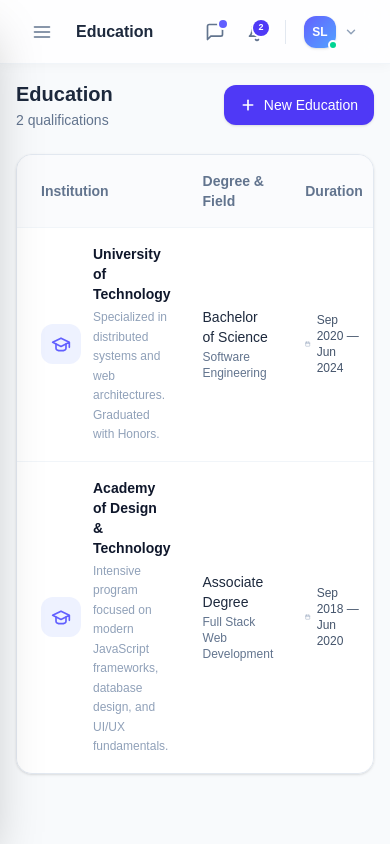
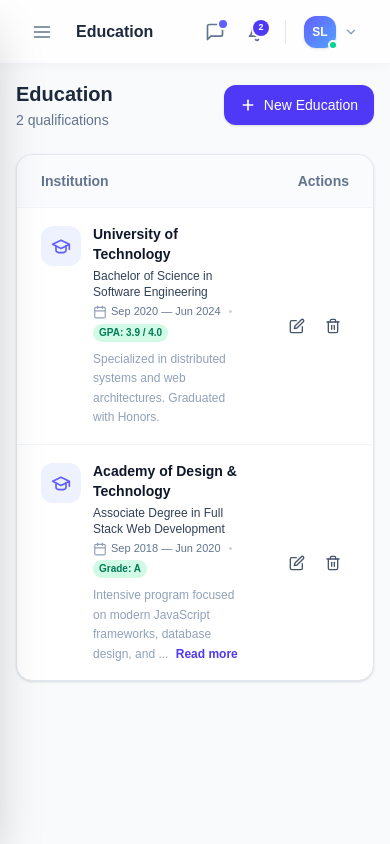
Before and after one commit to Sengleang99/porfolio-das-ui, a Next.js app: page /education in a window 390 px wide. Built offline with nearby package versions, Linux system fonts and the light colour scheme.

Commit message:
Improve description read more text

```diff
--- a/src/components/dashboard/education/EducationTable.tsx
+++ b/src/components/dashboard/education/EducationTable.tsx
@@ -1,3 +1,4 @@
+import { useState } from "react";
 import { Button, Badge } from "@/components/ui";
 import type { Education } from "@/types/education";
 
@@ -111,15 +112,21 @@ export function EducationTable({
   onEdit,
   onDelete,
 }: EducationTableProps) {
+  const [expandedIds, setExpandedIds] = useState<Record<string, boolean>>({});
+
+  const toggleExpand = (id: string) => {
+    setExpandedIds((prev) => ({ ...prev, [id]: !prev[id] }));
+  };
+
   return (
     <div className="w-full overflow-x-auto rounded-2xl border border-slate-200 bg-white shadow-sm">
       <table className="w-full text-left border-collapse text-sm">
         <thead>
           <tr className="border-b border-slate-100 bg-slate-50/75 text-slate-500 font-semibold">
             <th className="p-4 pl-6">Institution</th>
-            <th className="p-4">Degree & Field</th>
-            <th className="p-4">Duration</th>
-            <th className="p-4">Grade</th>
+            <th className="p-4 hidden md:table-cell">Degree & Field</th>
+            <th className="p-4 hidden md:table-cell">Duration</th>
+            <th className="p-4 hidden md:table-cell">Grade</th>
             <th className="p-4 pr-6 text-right">Actions</th>
           </tr>
         </thead>
@@ -131,25 +138,62 @@ export function EducationTable({
             >
               {/* Institution */}
               <td className="p-4 pl-6">
-                <div className="flex items-center gap-3">
-                  <div className="w-10 h-10 rounded-xl bg-indigo-50 flex items-center justify-center shrink-0">
+                <div className="flex items-start gap-3">
+                  <div className="w-10 h-10 rounded-xl bg-indigo-50 flex items-center justify-center shrink-0 mt-0.5">
                     <IconGraduation />
                   </div>
-                  <div>
+                  <div className="min-w-0 flex-1">
                     <span className="font-semibold text-slate-900 block group-hover:text-indigo-600 transition-colors duration-150">
                       {item.institution}
                     </span>
+
+                    {/* Mobile-only inline details */}
+                    <div className="md:hidden mt-1 space-y-1 font-medium">
+                      <span className="text-xs text-slate-700 block">
+                        {item.degree} in {item.fieldOfStudy}
+                      </span>
+                      <div className="flex flex-wrap items-center gap-x-2 gap-y-1 text-slate-500 text-[11px]">
+                        <span className="flex items-center gap-1">
+                          <IconCalendar /> {formatDate(item.startDate)} — {formatDate(item.endDate)}
+                        </span>
+                        {item.grade && (
+                          <>
+                            <span className="text-slate-300">•</span>
+                            <Badge variant="success" size="sm">
+                              {item.grade}
+                            </Badge>
+                          </>
+                        )}
+                      </div>
+                    </div>
+
                     {item.description && (
-                      <p className="text-xs text-slate-400 mt-1 max-w-xs md:max-w-md whitespace-pre-wrap leading-relaxed">
-                        {item.description}
-                      </p>
+                      <div className="text-xs text-slate-400 mt-2 max-w-xs md:max-w-md">
+                        <p className="inline leading-relaxed whitespace-pre-wrap">
+                          {item.description.length > 80 && !expandedIds[item.id]
+                            ? `${item.description.slice(0, 80)}... `
+                            : item.description + " "}
+                        </p>
+                        {item.description.length > 80 && (
+                          <button
+                            type="button"
+                            onClick={(e) => {
+                              e.stopPropagation();
+                              toggleExpand(item.id);
+                            }}
+                            className="text-indigo-600 hover:text-indigo-700 font-semibold inline hover:underline ml-1 cursor-pointer focus:outline-none"
+                          >
+                            {expandedIds[item.id] ? "Show less" : "Read more"}
+                          </button>
+                        )}
+                      </div>
                     )}
                   </div>
                 </div>
               </td>
 
               {/* Degree & Field */}
-              <td className="p-4">
+              <td className="p-4 hidden md:table-cell">
                 <div>
                   <span className="font-medium text-slate-800 block">
                     {item.degree}
@@ -161,7 +205,7 @@ export function EducationTable({
               </td>
 
               {/* Duration */}
-              <td className="p-4">
+              <td className="p-4 hidden md:table-cell">
                 <div className="flex items-center gap-1.5 text-slate-600 font-medium">
                   <IconCalendar />
                   <span className="text-xs">
@@ -171,7 +215,7 @@ export function EducationTable({
               </td>
 
               {/* Grade */}
-              <td className="p-4">
+              <td className="p-4 hidden md:table-cell">
                 {item.grade ? (
                   <Badge variant="success" size="sm">
                     {item.grade}
--- a/src/components/dashboard/experience/ExperienceTable.tsx
+++ b/src/components/dashboard/experience/ExperienceTable.tsx
@@ -1,3 +1,4 @@
+import { useState } from "react";
 import { Button, Badge } from "@/components/ui";
 import type { Experience } from "@/types/experience";
 
@@ -126,15 +127,21 @@ export function ExperienceTable({
   onEdit,
   onDelete,
 }: ExperienceTableProps) {
+  const [expandedIds, setExpandedIds] = useState<Record<string, boolean>>({});
+
+  const toggleExpand = (id: string) => {
+    setExpandedIds((prev) => ({ ...prev, [id]: !prev[id] }));
+  };
+
   return (
     <div className="w-full overflow-x-auto rounded-2xl border border-slate-200 bg-white shadow-sm">
       <table className="w-full text-left border-collapse text-sm">
         <thead>
           <tr className="border-b border-slate-100 bg-slate-50/75 text-slate-500 font-semibold">
             <th className="p-4 pl-6">Role & Company</th>
-            <th className="p-4">Type</th>
-            <th className="p-4">Duration</th>
-            <th className="p-4">Location</th>
+            <th className="p-4 hidden md:table-cell">Type</th>
+            <th className="p-4 hidden md:table-cell">Duration</th>
+            <th className="p-4 hidden md:table-cell">Location</th>
             <th className="p-4 pr-6 text-right">Actions</th>
           </tr>
         </thead>
@@ -146,28 +153,60 @@ export function ExperienceTable({
             >
               {/* Role & Company */}
               <td className="p-4 pl-6">
-                <div className="flex items-center gap-3">
-                  <div className="w-10 h-10 rounded-xl bg-indigo-50 flex items-center justify-center shrink-0">
+                <div className="flex items-start gap-3">
+                  <div className="w-10 h-10 rounded-xl bg-indigo-50 flex items-center justify-center shrink-0 mt-0.5">
                     <IconBriefcase />
                   </div>
-                  <div>
+                  <div className="min-w-0 flex-1">
                     <span className="font-semibold text-slate-900 block group-hover:text-indigo-600 transition-colors duration-150">
                       {item.role}
                     </span>
                     <span className="text-xs text-slate-500 block font-medium">
                       {item.company}
                     </span>
+
+                    {/* Mobile-only inline details */}
+                    <div className="flex flex-wrap items-center gap-x-2 gap-y-1 mt-1 text-xs text-slate-500 font-medium md:hidden">
+                      <span className="inline-flex items-center px-1.5 py-0.5 rounded bg-slate-100 text-slate-600">
+                        {item.employmentType}
+                      </span>
+                      <span className="text-slate-300">•</span>
+                      <span className="flex items-center gap-1">
+                        <IconMapPin /> {item.location}
+                      </span>
+                      <span className="text-slate-300">•</span>
+                      <span className="flex items-center gap-1">
+                        <IconCalendar /> {formatDate(item.startDate)} — {formatDate(item.endDate)}
+                      </span>
+                    </div>
+
                     {item.description && (
-                      <p className="text-xs text-slate-400 mt-1 max-w-xs md:max-w-md whitespace-pre-wrap leading-relaxed">
-                        {item.description}
-                      </p>
+                      <div className="text-xs text-slate-400 mt-2 max-w-xs md:max-w-md">
+                        <p className="inline leading-relaxed whitespace-pre-wrap">
+                          {item.description.length > 80 && !expandedIds[item.id]
+                            ? `${item.description.slice(0, 80)}... `
+                            : item.description + " "}
+                        </p>
+                        {item.description.length > 80 && (
+                          <button
+                            type="button"
+                            onClick={(e) => {
+                              e.stopPropagation();
+                              toggleExpand(item.id);
+                            }}
+                            className="text-indigo-600 hover:text-indigo-700 font-semibold inline hover:underline ml-1 cursor-pointer focus:outline-none"
+                          >
+                            {expandedIds[item.id] ? "Show less" : "Read more"}
+                          </button>
+                        )}
+                      </div>
                     )}
                   </div>
                 </div>
               </td>
 
               {/* Employment Type */}
-              <td className="p-4">
+              <td className="p-4 hidden md:table-cell">
                 <Badge
                   variant={
                     item.employmentType === "Full-time" ? "primary" : "info"
@@ -179,7 +218,7 @@ export function ExperienceTable({
               </td>
 
               {/* Duration */}
-              <td className="p-4">
+              <td className="p-4 hidden md:table-cell">
                 <div className="flex items-center gap-1.5 text-slate-600 font-medium">
                   <IconCalendar />
                   <span className="text-xs">
@@ -189,7 +228,7 @@ export function ExperienceTable({
               </td>
 
               {/* Location */}
-              <td className="p-4">
+              <td className="p-4 hidden md:table-cell">
                 <div className="flex items-center gap-1.5 text-slate-600 font-medium">
                   <IconMapPin />
                   <span className="text-xs">{item.location}</span>
```
